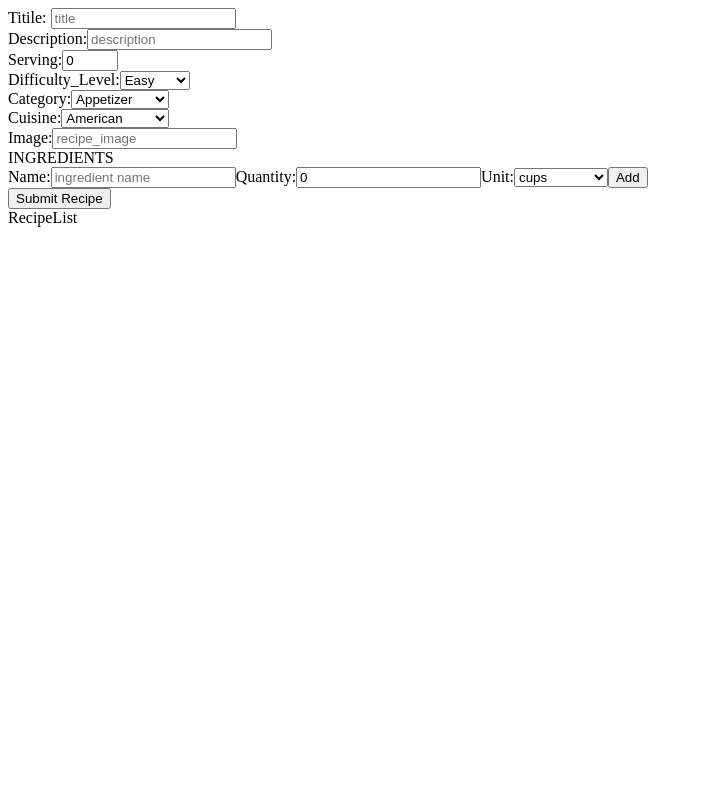
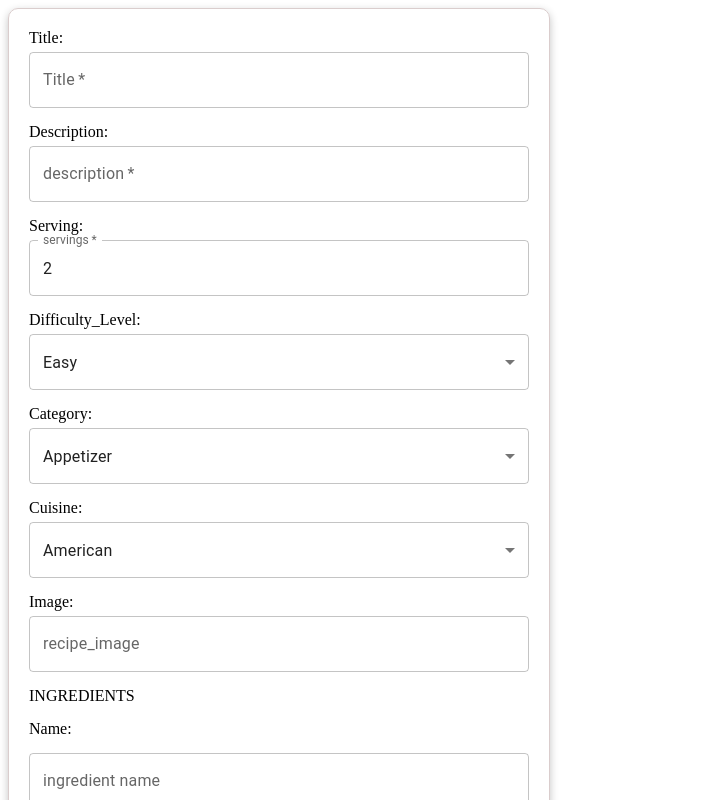
Before and after one commit to SLIANG9468/react_recipe-submission-form, a React (Vite) app: page / in a window 1280 px wide. Shown: the top 800 px of the page, without its empty margins (0-706 px from the left). Built offline with nearby package versions, Linux system fonts and the light colour scheme.

Commit message:
add ingredients list

```diff
--- a/package.json
+++ b/package.json
@@ -10,6 +10,9 @@
     "preview": "vite preview"
   },
   "dependencies": {
+    "@emotion/react": "^11.14.0",
+    "@emotion/styled": "^11.14.1",
+    "@mui/material": "^7.3.4",
     "react": "^19.1.1",
     "react-dom": "^19.1.1"
   },
--- a/src/components/RecipeSubmissionForm/RecipeSubmissionForm.css
+++ b/src/components/RecipeSubmissionForm/RecipeSubmissionForm.css
@@ -0,0 +1,16 @@
+form{
+    display: flex;
+    flex-direction: column;
+    gap: 15px;
+    max-width: 500px;
+    border: 1px solid rgb(218, 205, 205);
+    padding: 20px;
+    border-radius: 10px;
+    box-shadow: rgba(0, 0, 0, 0.24) 0px 3px 8px;
+}
+
+.core_field{
+    display: flex;
+    flex-direction: column;
+    gap: 5px;
+}
--- a/src/components/RecipeSubmissionForm/RecipeSubmissionForm.jsx
+++ b/src/components/RecipeSubmissionForm/RecipeSubmissionForm.jsx
@@ -1,5 +1,12 @@
 import { useState } from "react";
 import "./RecipeSubmissionForm.css"
+import TextField from '@mui/material/TextField';
+import Select from '@mui/material/Select';
+import Button from '@mui/material/Button';
+import Box from '@mui/material/Box';
+import InputLabel from '@mui/material/InputLabel';
+import MenuItem from '@mui/material/MenuItem';
+import FormControl from '@mui/material/FormControl';
 
 const RecipeSubmissionForm = ({setFormData, formData, setRecipes}) => {
   const [errors, setErrors] = useState({
@@ -11,23 +18,23 @@ const RecipeSubmissionForm = ({setFormData, formData, setRecipes}) => {
     ingredient_quantity:'',
   })
 
+  const [ingredients, setIngredients] = useState([])
+
   const validateField = (name,value) =>{
     switch(name){
       case 'title':
-        return (value.length >= 2 && value.length <= 50) ? '':'Title must be between 3 and 50 characters'
+        return (value.length > 2 && value.length <= 50) ? '':'Title must be between 3 and 50 characters'
       case 'description':
         return (value.length >= 10 && value.length <= 500) ? '':'Description must be between 10 and 500 characters'
     }
-
   }
 
   const handleChange = (event) =>{
     const { name, value } = event.target
-    setFormData(prevData => ({...prevData, [name]:value}))
+    setFormData(prevData => ({...prevData, [name]:value}))    //create a copy of previous state and update the field being changed
 
     const error = validateField(name, value)
-    setErrors(prevData => ({...prevData}))
-
+    setErrors(prevData => ({...prevData, [name]:error}))
   }
 
   const handleSubmit = (event) => {
@@ -37,39 +44,53 @@ const RecipeSubmissionForm = ({setFormData, formData, setRecipes}) => {
         title: '',
         description: '',
         servings: 0,
-        difficulty_level:'Easy',
-        category:'Appeitizer',
-        cuisine_type:'American',
+        difficulty_level:'easy',
+        category:'appetizer',
+        cuisine_type:'american',
         recipe_image:'',
         ingredient_name:'',
-        ingredient_quantity:0,
+        ingredient_quantity:1,
         ingredient_unit:'cups',
         ingredients:[]
     })
   }
 
-    const addIngredientList= (event)=>{
+  const handleAdd= (event)=>{
+    event.preventDefault();
+    const newIngredient = {
+      ingredient_name: formData.ingredient_name,
+      ingredient_quantity: formData.ingredient_quantity,
+      ingredient_unit: formData.ingredient_unit
+    }
 
+    const updatedIngredients = [...formData.ingredients, newIngredient];
+    setIngredients(updatedIngredients);
+    setFormData(prevData => ({
+      ...prevData,
+      ingredients:updatedIngredients,
+      ingredient_name:'',
+      ingredient_quantity:1,
+      ingredient_unit:'cups'
+    }))
   }
 
   return (
     <>
         <form onSubmit={(event)=>handleSubmit(event)}>
           <div className="core_field">
-            <label>Titile: </label>
-            <input type="text"
-              placeholder="title"
+            <label>Title: </label>
+            <TextField label="Title" variant="outlined"
+              type="text"
               value={formData.title}
               name="title"
-              minLength={3}
-              maxLength={50}
               onChange={(event)=>handleChange(event)}
               required/>
+              {errors.title && <p style={{color: 'red'}}>{errors.title}</p>}
           </div>
           <div className="core_field">
             <label>Description:</label>
-            <input type="text"
-              placeholder="description"
+            <TextField variant="outlined"  type="text"
+              label="description"
               value={formData.description}
               name="description"
               minLength={10}
@@ -79,8 +100,8 @@ const RecipeSubmissionForm = ({setFormData, formData, setRecipes}) => {
           </div>
           <div className="core_field">
             <label>Serving:</label>
-            <input type="number"
-              placeholder="servings"
+            <TextField variant="outlined"  type="number"
+              label="servings"
               value={formData.servings}
               name="servings"
               min={1}
@@ -90,73 +111,98 @@ const RecipeSubmissionForm = ({setFormData, formData, setRecipes}) => {
           </div>
           <div className="core_field">
             <label>Difficulty_Level:</label>
-            <select name='difficulty_level' required>
-              <option>Easy</option>
-              <option>Medium</option>
-              <option>Hard</option>
-            </select>
+            <Select name='difficulty_level'
+              required
+              value={formData.difficulty_level}
+              onChange={(event)=>handleChange(event)}>
+              <MenuItem value="easy">Easy</MenuItem>
+              <MenuItem value="medium">Medium</MenuItem>
+              <MenuItem value="hard">Hard</MenuItem>
+            </Select>
           </div>
           <div className="core_field">
             <label>Category:</label>
-            <select name='category' required>
-              <option>Appetizer</option>
-              <option>Main Course</option>
-              <option>Dessert</option>
-              <option>Side Dish</option>
-              <option>Beverage</option>
-            </select>
+            <Select name='category' required
+              value={formData.category}
+              onChange={(event)=>handleChange(event)}>
+              <MenuItem value="appetizer">Appetizer</MenuItem>
+              <MenuItem value="main-course">Main Course</MenuItem>
+              <MenuItem value="desert">Dessert</MenuItem>
+              <MenuItem value="side-dish">Side Dish</MenuItem>
+              <MenuItem value="beverage">Beverage</MenuItem>
+            </Select>
           </div>
           <div className="core_field">
             <label>Cuisine:</label>
-            <select name='cuision' required>
-              <option value="american">American</option>
-              <option value="italian">Italian</option>
-              <option value="mexican">Mexican</option>
-              <option value="asian">Asian</option>
-              <option value="mediterranean">Mediterranean</option>
-              <option value="other">Other</option>
-            </select>
+            <Select name='cuisine_type' required
+              value={formData.cuisine_type}
+              onChange={(event)=>handleChange(event)}>
+              <MenuItem value="american">American</MenuItem>
+              <MenuItem value="italian">Italian</MenuItem>
+              <MenuItem value="mexican">Mexican</MenuItem>
+              <MenuItem value="asian">Asian</MenuItem>
+              <MenuItem value="mediterranean">Mediterranean</MenuItem>
+              <MenuItem value="other">Other</MenuItem>
+            </Select>
           </div>
           <div className="core_field">
             <label>Image:</label>
-            <input type="url"
-              placeholder="recipe_image"
-              value={formData.image}
+            <TextField variant="outlined"  type="url"
+              label="recipe_image"
+              value={formData.recipe_image}
               name="recipe_image"
               onChange={(event)=>handleChange(event)}
               />
           </div>
           <div> INGREDIENTS </div>
           <label>Name:</label>
-            <input type="text"
-              placeholder= "ingredient name"
+          <TextField variant="outlined"  type="text"
+            label= "ingredient name"
             value={formData.ingredient_name}
             name="ingredient_name"
             onChange={(event)=>handleChange(event)}
           />
           <label>Quantity:</label>
-            <input type="number"
-              placeholder= "ingredient quantity"
+          <TextField variant="outlined"  type="number"
+            label= "ingredient quantity"
             value={formData.ingredient_quantity}
             name="ingredient_quantity"
             onChange={(event)=>handleChange(event)}
           />
           <label>Unit:</label>
-            <select name='unit' required>
-              <option>cups</option>
-              <option>tablespoons</option>
-              <option>teaspoons</option>
-              <option>ounces</option>
-              <option>pounds</option>
-              <option>grams</option>
-              <option>pieces</option>
-            </select>
-            <button type='click' onClick={(event)=>addIngredientList(event)}>Add</button>
+          <Select name='ingredient_unit' required
+            value={formData.ingredient_unit}
+            onChange={(event)=>handleChange(event)}>
+            <MenuItem value="cups">Cups</MenuItem>
+            <MenuItem value="tablespoons">Table Spoons</MenuItem>
+            <MenuItem value="teaspoons">Teaspoons</MenuItem>
+            <MenuItem value="ounces">Ounces</MenuItem>
+            <MenuItem value="pounds">Pounds</MenuItem>
+          </Select>
+          <Button variant="contained" type='button' onClick={(event)=>handleAdd(event)}>Add</Button>
           <div>
-              <button type="submit">Submit Recipe</button>
+          <Button type="submit">Submit Recipe</Button>
+          </div>
+          <div>
+            <h4>Ingredients List:</h4>
+            <ul>
+              {ingredients.map((ing, index) => (
+                <li key={index}>
+                  {ing.ingredient_quantity} {ing.ingredient_unit} {ing.ingredient_name}
+                </li>
+              ))}
+            </ul>
           </div>
         </form>
-
+        <div>
+          {formData.ingredient_name}
+        </div>
+        <div>
+          {formData.ingredient_quantity}
+        </div>
+        <div>
+          {formData.ingredient_unit}
+        </div>
     </>
   )
 }
--- a/src/views/RecipeView.jsx
+++ b/src/views/RecipeView.jsx
@@ -8,23 +8,23 @@ const RecipeView = () => {
     const [formData, setFormData] = useState({
         title: '',
         description: '',
-        servings: 0,
-        difficulty_level:'Easy',
-        category:'Appeitizer',
-        cuisine_type:'American',
+        servings: 2,
+        difficulty_level:'easy',
+        category:'appetizer',
+        cuisine_type:'american',
         recipe_image:'',
         ingredient_name:'',
-        ingredient_quantity:0,
+        ingredient_quantity:1,
         ingredient_unit:'cups',
         ingredients:[]/* array of ingredients */
     })
 
-    const [recipes, setRecipes] = useState([])
+  const [recipes, setRecipes] = useState([])
 
   return (
     <div className='main'>
         <RecipeSubmissionForm className='recipeForm' setFormData={setFormData} formData={formData} setRecipes={setRecipes}/>
-        <RecipeList className='recipeList' recipes={recipes}/>
+
     </div>
   )
 }
```
Also changed, not shown: 1 other file (tests, documents, lock files or other folders). Lines whose indentation alone changed are shown as unchanged.
